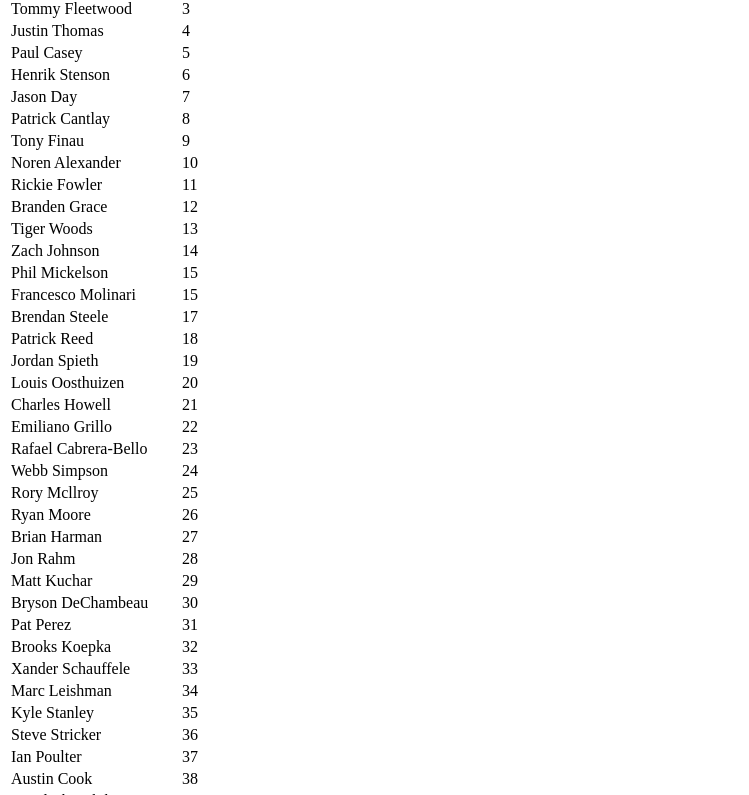
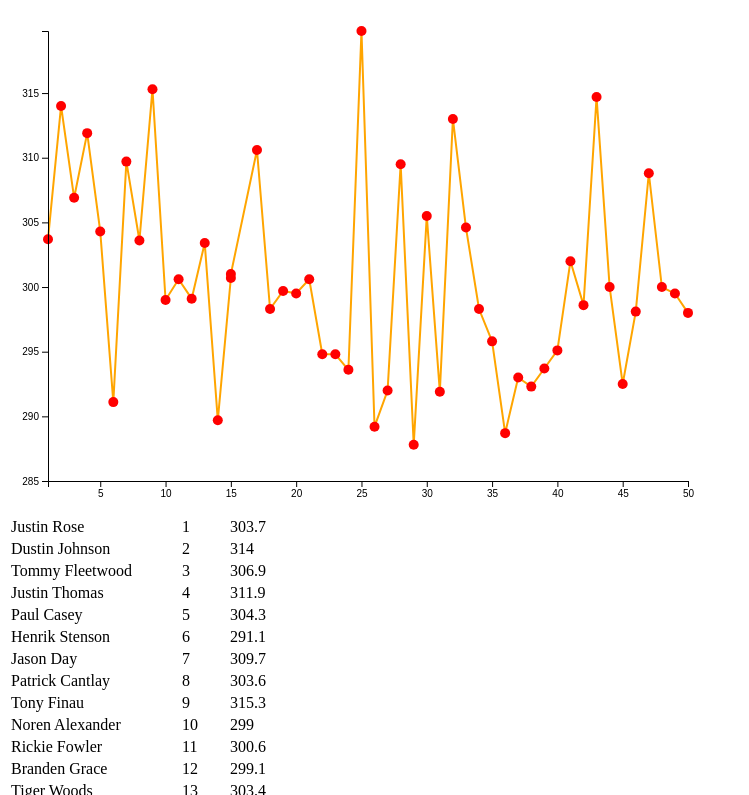
Before and after one commit to Tyler-b-123/Data-Visualization-Project, a plain HTML site: page index.html in a window 1280 px wide. Shown: the part 127-922 px from the top of the page, without its empty margins (0-749 px from the left). Drawn offline with nearby package versions, Linux system fonts and the light colour scheme.

Commit message:
Add files via upload

```diff
--- a/golfStats.js
+++ b/golfStats.js
@@ -4,9 +4,87 @@ function stuff(data){
     var tbody = document.getElementById("tbody");
     for (var i = 0; i < data.length; i++) {
 	    var tr = "<tr>";
-	    tr += "<td>" + data[i]["Name"] + "&nbsp &nbsp &nbsp &nbsp" + "</td>" + "<td>" + data[i]["position"].toString() + "</td></tr>";
+        tr += "<td>" + data[i]["Name"] + "&nbsp &nbsp &nbsp &nbsp" + "</td>" + "<td>" + data[i]["position"].toString() + "&nbsp &nbsp &nbsp &nbsp" + "</td>" +
+        "<td>" + data[i]["Yds/Drive"].toString() + "</td>" + "</tr>";
  	    tbody.innerHTML += tr;
     }
+
+    //this is all just a prof of concept to see how it works not finalized at all
+    var margin = {top: 20, right: 20, bottom: 30, left:40},
+        width = 700 - margin.left - margin.right,
+        height = 500 - margin.top - margin.bottom;
+
+    /*
+    adding the axis for the data, this will be me just trying out doing player rank and yds/drive
+    just to see how it looks will prob use a select tag or something to chose what you are going to see
+    also may play around with the color and do something like have it make the dot a diff color based on players rank
+    like have it be 1-10 are blue and etc.
+    */
+    var x = d3.scaleLinear()
+        .range([0, width]);
+
+    var y = d3.scaleLinear()
+        .range([height, 0]);
+
+    x.domain(d3.extent(data, function(d) {
+        return d["position"];
+    }));
+
+    y.domain([285, d3.max(data, function (d){
+        return d["Yds/Drive"];
+    })]);
+
+    var valueLine = d3.line()
+        .x(function (d){
+            return x(d["position"]);
+        })
+        .y(function (d){
+            return y(d["Yds/Drive"]);
+        });
+
+    //adding the data points x will be the players rank and y will be there average driving distance
+    //may add a hover to the dots to display the players name
+
+    var svg = d3.select("#chart-id")
+        .append("svg")
+        .attr("width", width + margin.left + margin.right)
+        .attr("height", height + margin.top + margin.bottom)
+        .append("g")
+        .attr("transform", "translate(" + margin.left + "," + margin.top + ")");
+
+    svg.append("path")
+        .data([data])
+        .attr("class", "line")
+        .attr("d", valueLine)
+        .attr("stroke", "orange")
+        .attr("stroke-width", 2)
+        .attr("fill", "#FFFFFF");
+
+    var path = svg.selectAll("dot")
+        .data(data)
+        .enter()
+        .append("circle")
+        .attr("r", 5)
+        .attr("cx", function (d){
+            console.log("x cordinate");
+            console.log(x(d["position"]));
+            return x(d["position"]);
+        })
+        .attr("cy", function (d){
+            console.log("y cordinate");
+            console.log(y(d["Yds/Drive"]));
+            return y(d["Yds/Drive"]);
+        })
+        .attr("fill", "red");
+
+        svg.append("g")
+            .attr("transform", "translate(0," + height + ")")
+            .call(d3.axisBottom(x));
+        svg.append("g")
+            .call(d3.axisLeft(y).tickFormat(function (d){
+                return d3.format("") (d)
+            }));
+
 }
 
 d3.json("https://raw.githubusercontent.com/Tyler-b-123/Data-Visualization-Project/master/playerStats.json").then(stuff);
--- a/index.html
+++ b/index.html
@@ -8,10 +8,13 @@
     <div id="header">
         <div class="table">
             <h1>Player rankings</h1>
+            <h1>Comparing position to Yds/Drive line and dot plot</h1>
         </div>
     </div>
+    <div id="chart-id"></div>
 </head>
 <body>
+    <div id="scatterTest"></div>
     <table>
             <tbody id="tbody">
             </tbody>
```
Also changed, not shown: golfStats.css (line endings or trailing spaces).
